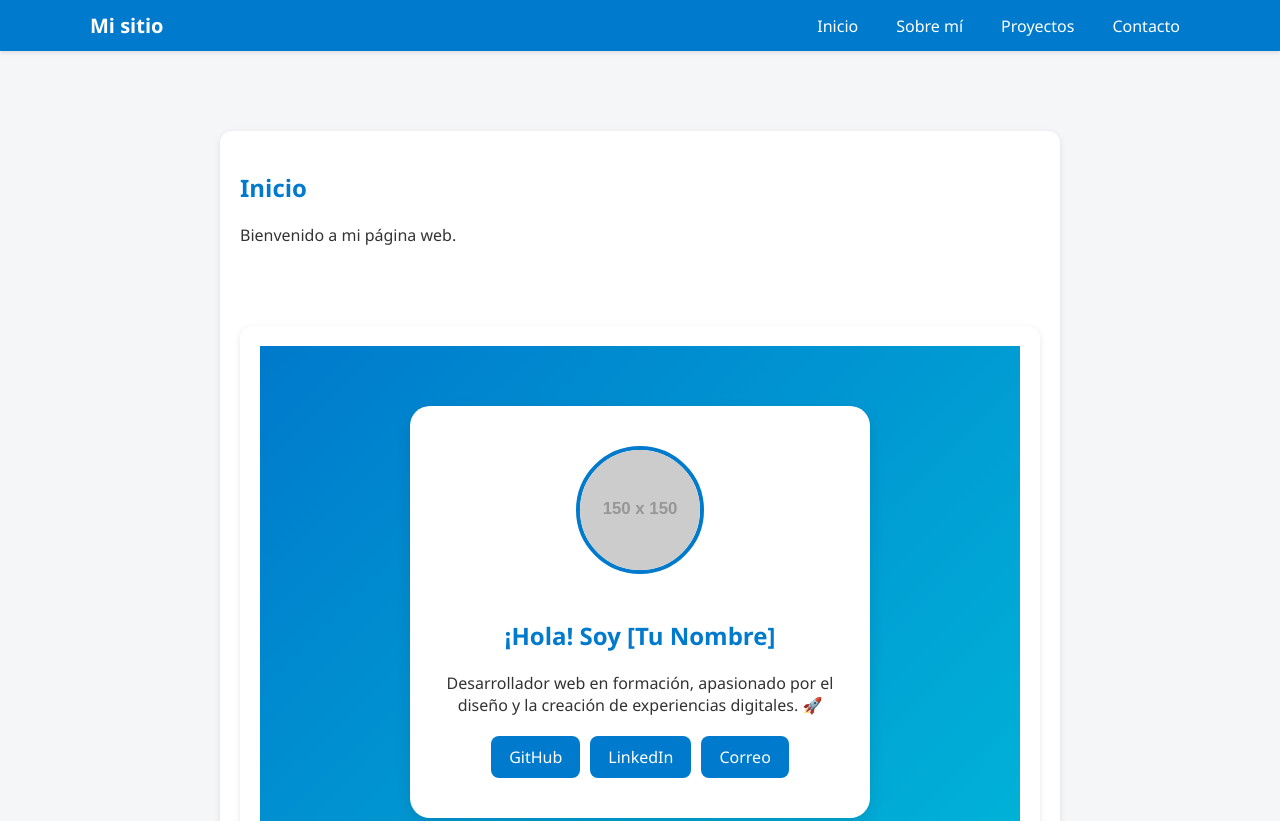
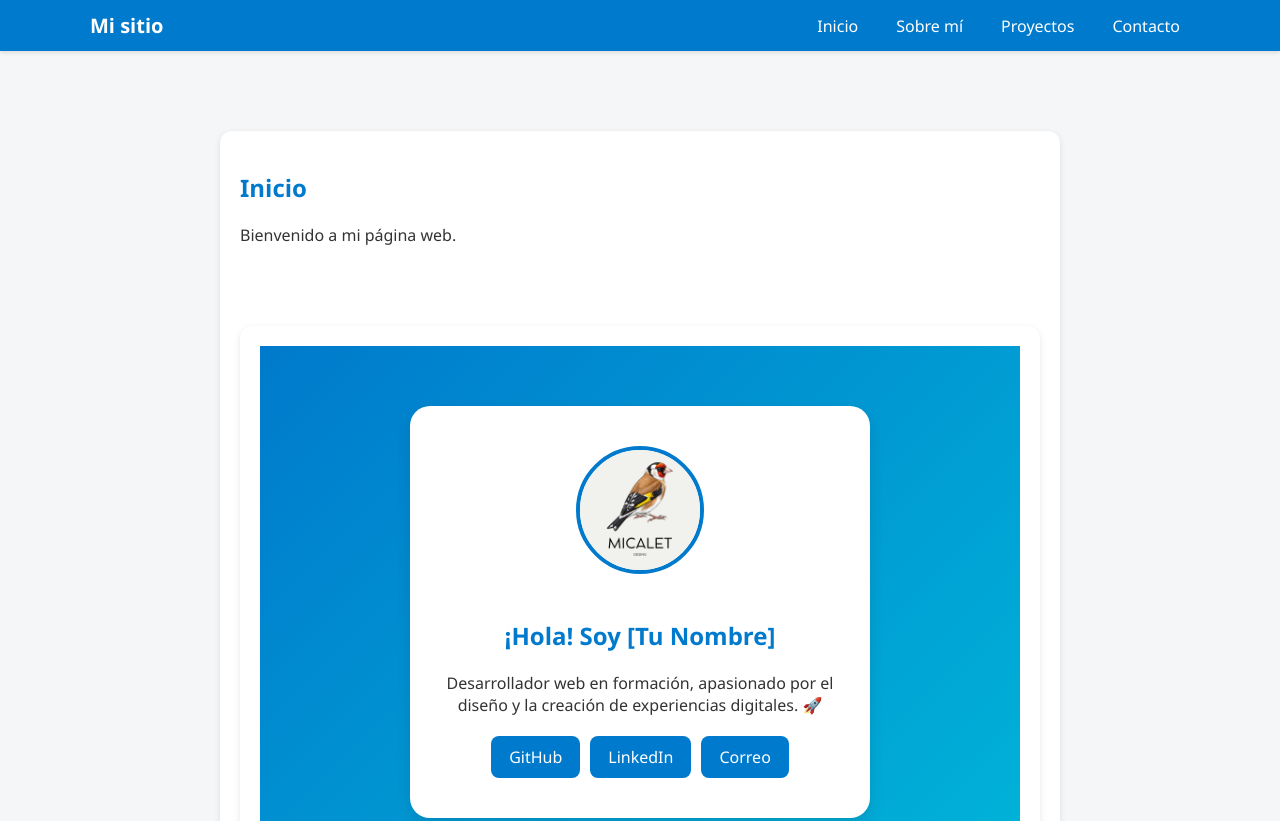
Before and after one commit to Micalet74/mi_primera_pagina, a plain HTML site: page index.html in a window 1280 px wide. Shown: the top 821 px of the page. Drawn offline with Linux system fonts and the light colour scheme; placeholder pictures from the web are drawn by us; files whose address does not match are found by name.

Commit message:
Add files via upload

```diff
--- a/index.html
+++ b/index.html
@@ -42,7 +42,7 @@
   <!-- SECCIÓN DE PRESENTACIÓN -->
   <section id="inicio" class="presentacion">
     <div class="tarjeta">
-      <img src="https://via.placeholder.com/150" alt="Foto de perfil" class="foto-perfil">
+      <img src="C:\Users\rafas\OneDrive\Escritorio\Proyecto\MICALETlogo.jpg" alt="Foto de perfil" class="foto-perfil">
       <h2>¡Hola! Soy [Tu Nombre]</h2>
       <p>Desarrollador web en formación, apasionado por el diseño y la creación de experiencias digitales. 🚀</p>
       <div class="botones-redes">
```
